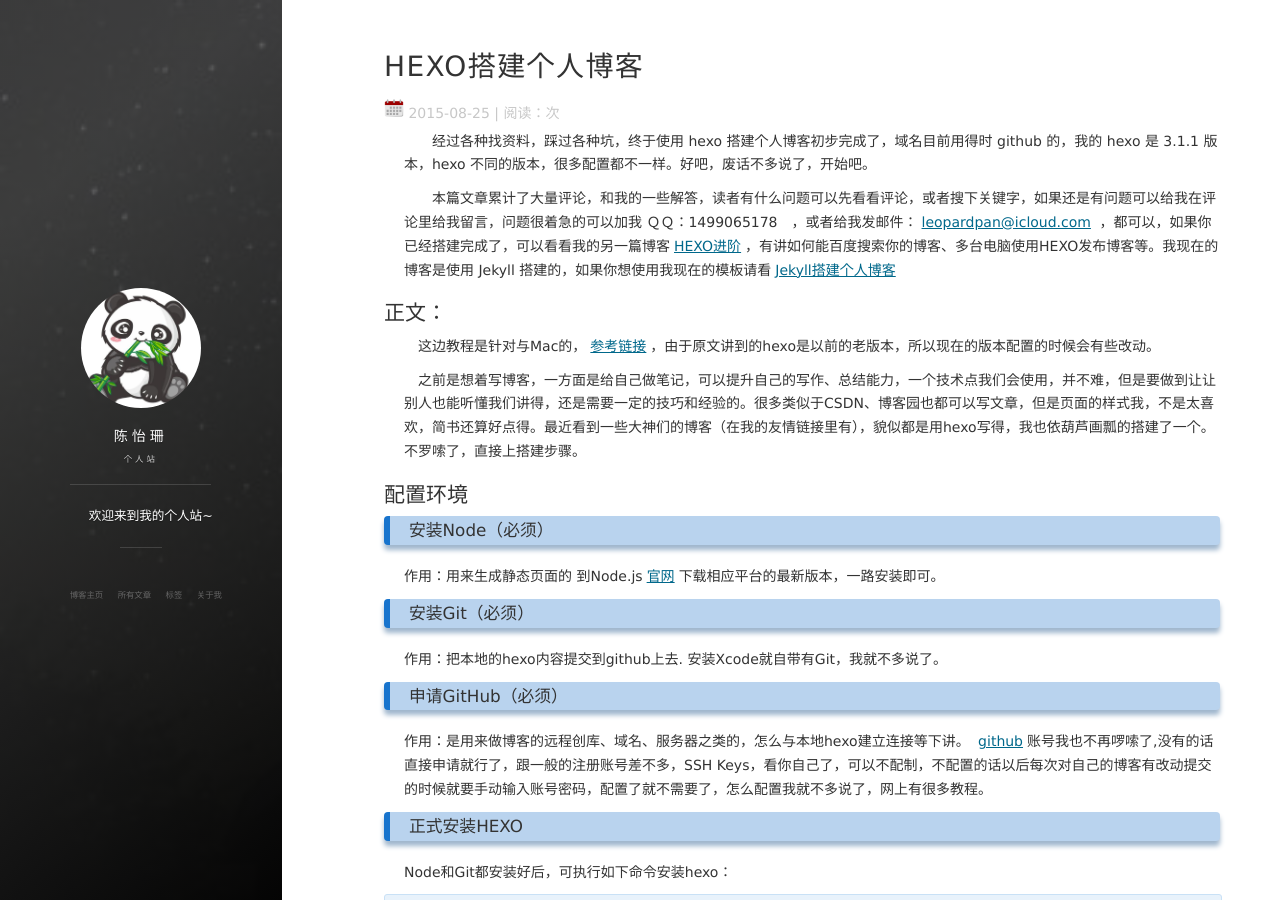
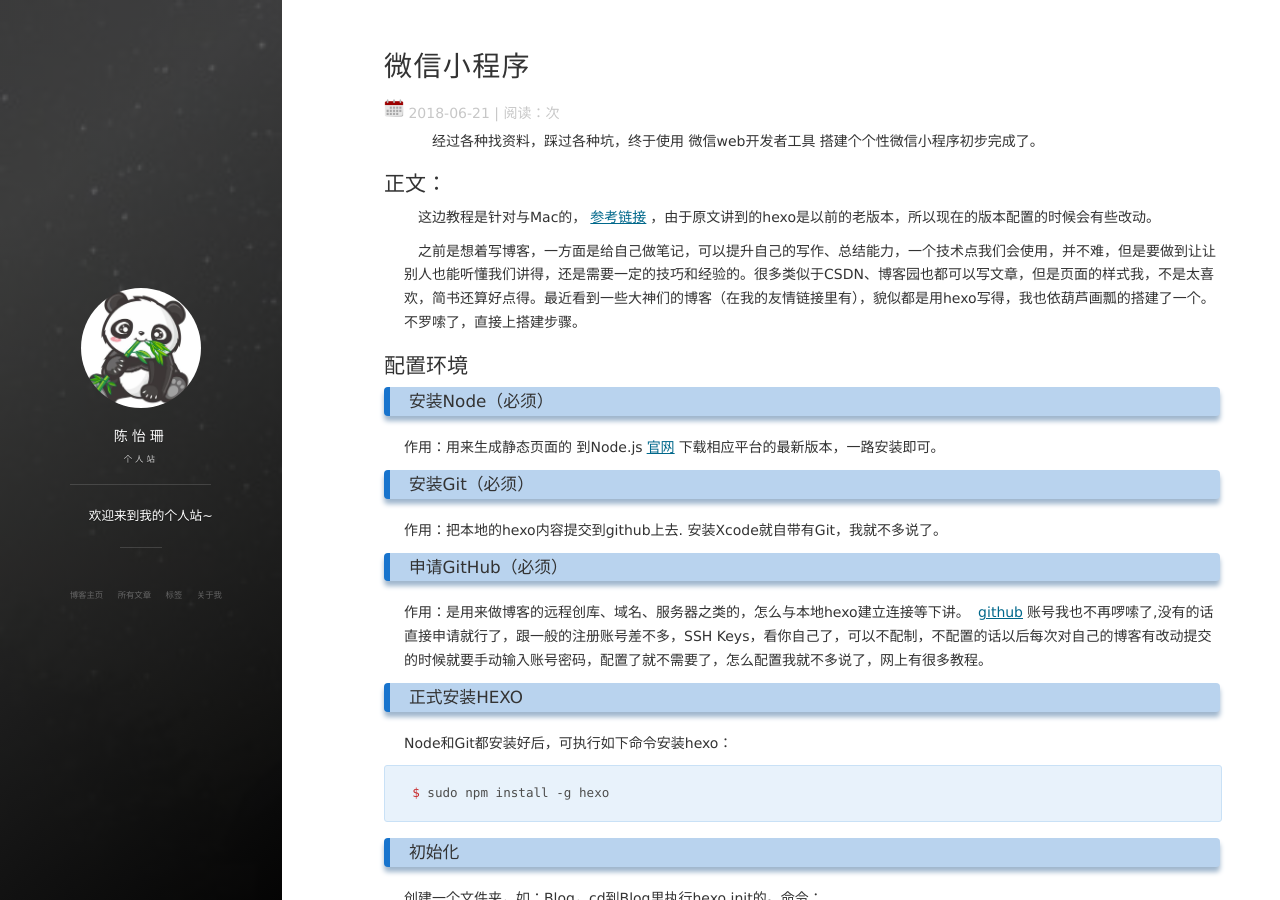
Before and after one commit to chenyishan/chenyishan-chenyishan.github.io, a Jekyll site: the page built from _posts/2015-08-25-HEXO搭建个人博客.md, in a window 1280 px wide and 900 px high. Built offline with Jekyll 4.4.1, drawn with Linux system fonts in a browser that asks for light colours; nearby versions of some CDN libraries; comment, search, counter and statistics services are not loaded; some of the changed text lies outside the part shown.

Commit message:
Update 2015-08-25-HEXO搭建个人博客.md

```diff
--- a/_posts/2015-08-25-HEXO搭建个人博客.md
+++ b/_posts/2015-08-25-HEXO搭建个人博客.md
@@ -1,14 +1,12 @@
 ---
 layout: post
-title: "HEXO搭建个人博客"
-date: 2015-08-25
-description: "HEXO配置，HEXO+Github，搭建自己的博客"
+title: "微信小程序"
+date: 2018-06-21
+description: "使用微信web开发者工具搭微信小程序"
 tag: 博客
 ---
 
-　　经过各种找资料，踩过各种坑，终于使用 hexo 搭建个人博客初步完成了，域名目前用得时 github 的，我的 hexo 是 3.1.1 版本，hexo 不同的版本，很多配置都不一样。好吧，废话不多说了，开始吧。
-
-　　本篇文章累计了大量评论，和我的一些解答，读者有什么问题可以先看看评论，或者搜下关键字，如果还是有问题可以给我在评论里给我留言，问题很着急的可以加我 ＱＱ：1499065178　，或者给我发邮件：[leopardpan@icloud.com](mailto:leopardpan@icloud.com)  ，都可以，如果你已经搭建完成了，可以看看我的另一篇博客[HEXO进阶](http://baixin.io/2016/06/HEXO_Advanced/)，有讲如何能百度搜索你的博客、多台电脑使用HEXO发布博客等。我现在的博客是使用 Jekyll 搭建的，如果你想使用我现在的模板请看[Jekyll搭建个人博客](http://baixin.io/2016/10/jekyll_tutorials1/)
+　　经过各种找资料，踩过各种坑，终于使用 微信web开发者工具 搭建个个性微信小程序初步完成了。
 
 
 ## 正文：
```
